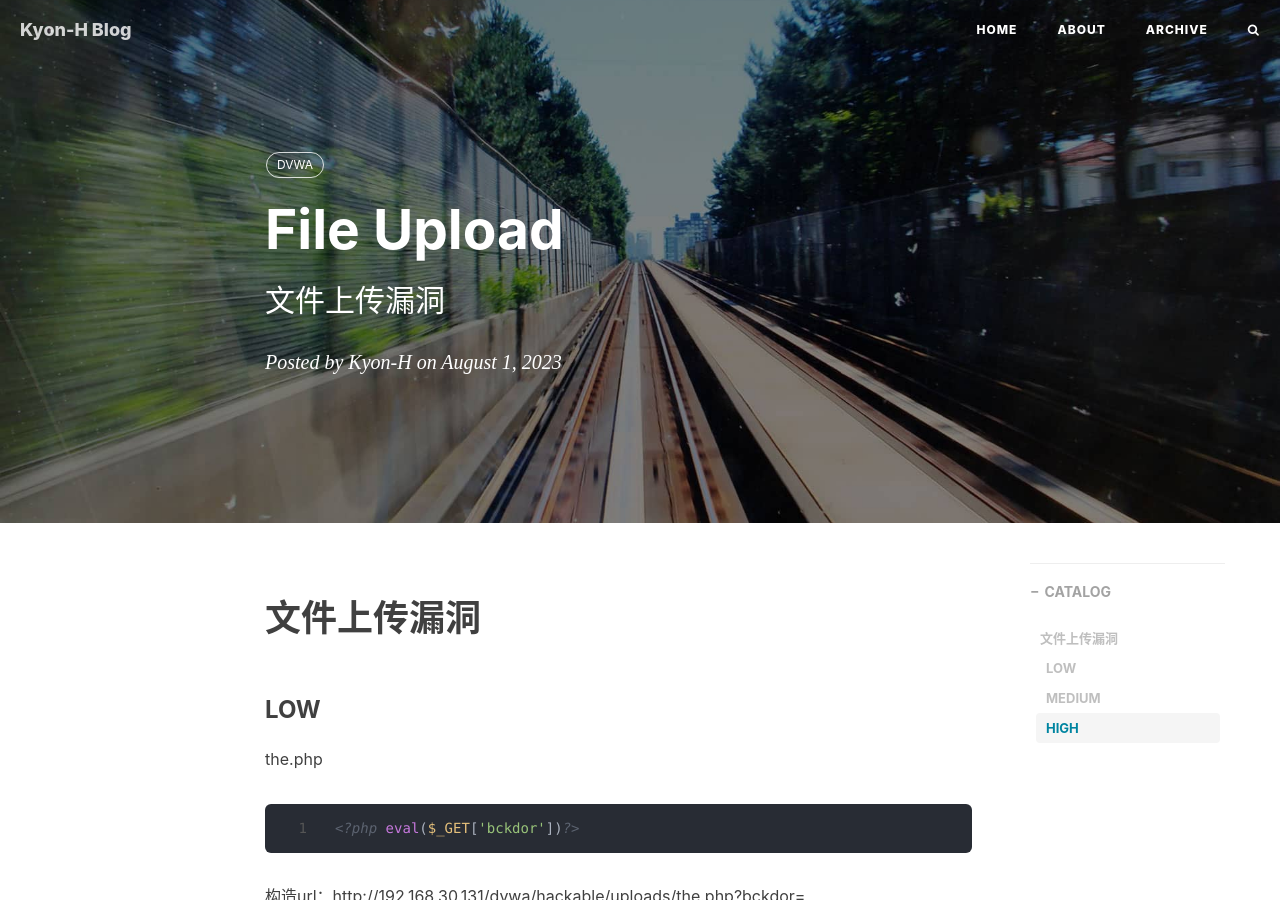
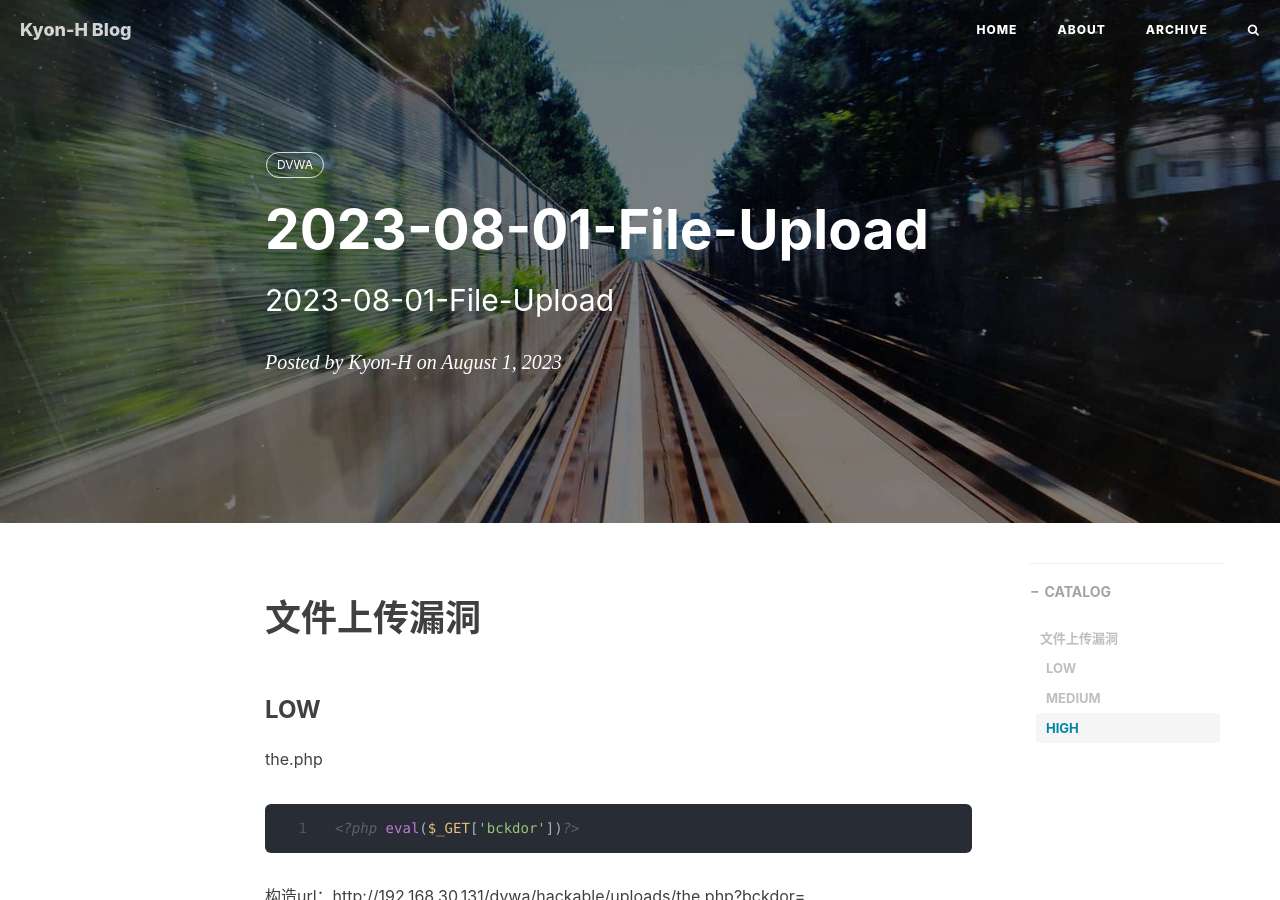
Before and after one commit to Kyon-H/kyon-h.github.io, a Jekyll site: the page built from _posts/2023-08-01-File-Upload.md, in a window 1280 px wide and 900 px high. Built offline with Jekyll 4.4.1, drawn with Linux system fonts in a browser that asks for light colours; nearby versions of some CDN libraries; comment, search, counter and statistics services are not loaded.

Commit message:
Auto-sync

```diff
--- a/_posts/2023-08-01-File-Upload.md
+++ b/_posts/2023-08-01-File-Upload.md
@@ -1,12 +1,16 @@
 ---
 layout: post
-title: File Upload
-subtitle: 文件上传漏洞
-date: 2023-08-01 20:03
+title: 2023-08-01-File-Upload
+subtitle: 2023-08-01-File-Upload
+date: 2023-08-01 23:00
 author: Kyon-H
 header-img: img/post-bg-2015.jpg
 tags:
   - DVWA
+categories:
+permalink:
+excerpt: 文件上传漏洞 LOW MEDIUM HIGH
+published: true
 ---
 # 文件上传漏洞
 ### LOW
```
Also changed, not shown: _posts/2022-12-19-笔记.md (+1 -1 lines).
